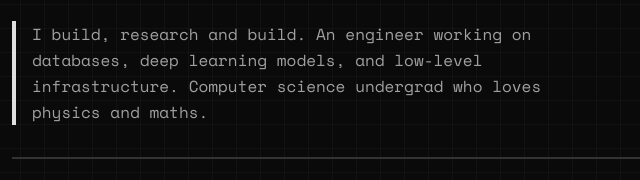
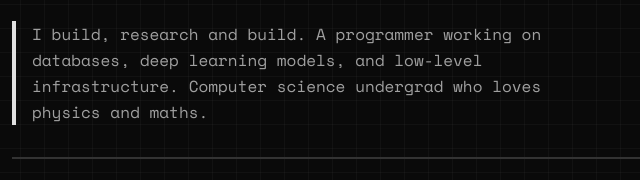
Before and after one commit to Yuvraj-cyborg/meweb, an Astro site: page / in a window 1280 px wide. Shown: the part 236-416 px from the top of the page, 340-980 px from the left. Built offline with nearby package versions, Linux system fonts and the light colour scheme; Astro itself is replaced by a stand-in of ours.

Commit message:
fix: minor

```diff
--- a/src/pages/index.astro
+++ b/src/pages/index.astro
@@ -20,7 +20,7 @@ import Layout from '../layouts/Layout.astro';
 
           <div class="border-l-4 border-[var(--accent-primary)] pl-4">
             <p class="retro-text text-base text-[var(--text-secondary)] leading-relaxed">
-              I build, research and build. An engineer working on databases,
+              I build, research and build. A programmer working on databases,
               deep learning models, and low-level infrastructure. Computer science undergrad who loves physics and maths.
             </p>
           </div>
```
